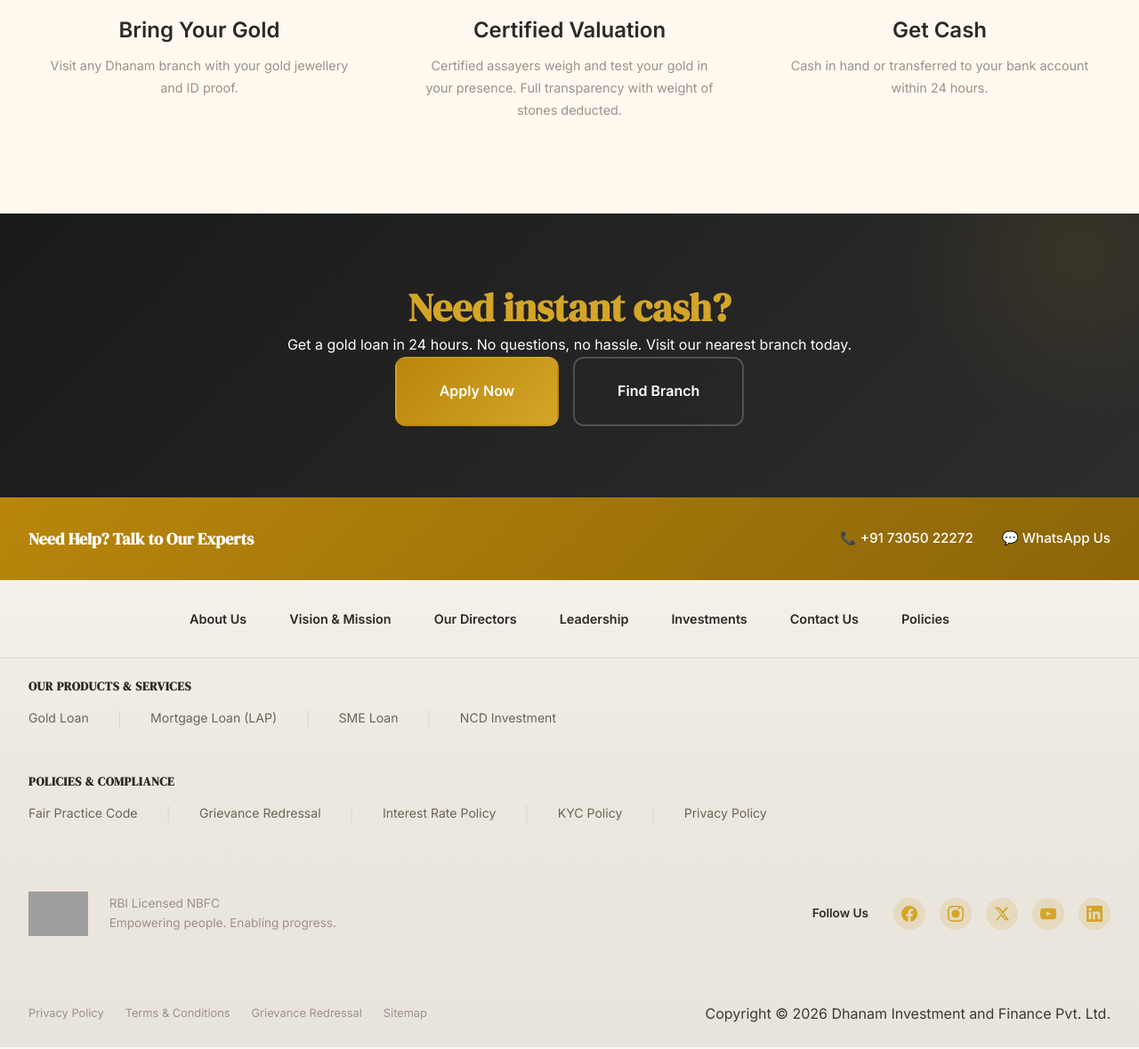
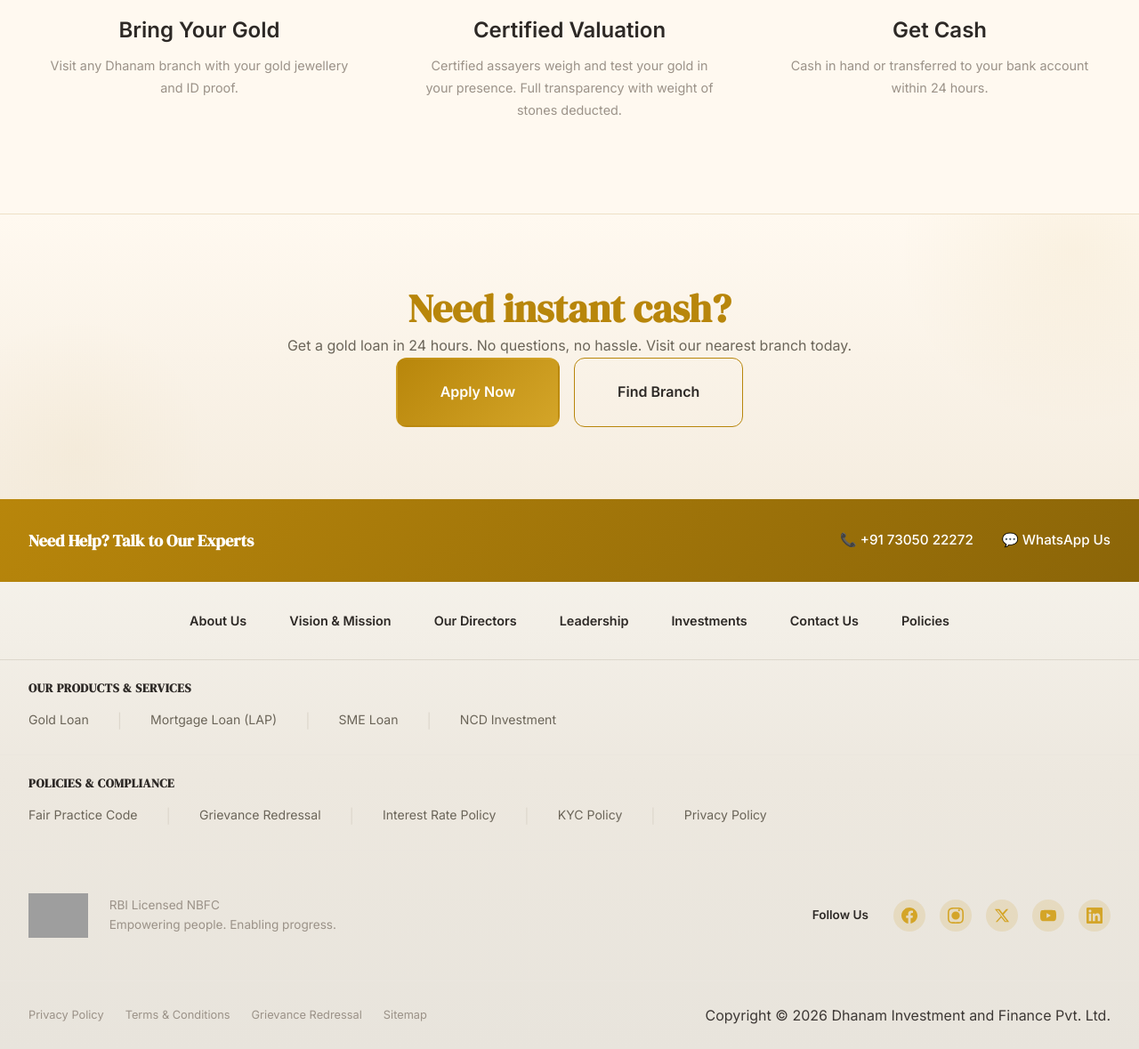
Before and after one commit to prem-kiara/dhanamfinance.io, a PHP site: page /gold-loan.html in a window 1280 px wide. Shown: the part 4750-5929 px from the top of the page at 89% size. Run offline with PHP 8.4, Linux system fonts and the light colour scheme; grey boxes are pictures that could not be loaded.

Commit message:
Replace dark CTA sections with elegant gold-on-cream style across all pages

```diff
--- a/advisory.html
+++ b/advisory.html
@@ -181,13 +181,13 @@
   </section>
 
   <!-- CTA -->
-  <section class="cta-section" style="background:linear-gradient(135deg, #2D2D2D 0%, #1A1A1A 100%);">
+  <section class="cta-section">
     <div class="container" style="position:relative;z-index:1;">
       <div style="text-align:center;max-width:500px;margin:0 auto;">
-        <h2 style="color:white;font-size:2rem;margin-bottom:var(--space-md);">Ready to get started?</h2>
+        <h2 style="font-size:2rem;margin-bottom:var(--space-md);">Ready to get started?</h2>
         <div style="display:flex;gap:var(--space-md);justify-content:center;flex-wrap:wrap;">
           <a href="contact.html#apply" class="btn btn--gold">Apply Now</a>
-          <a href="tel:+917305022272" class="btn btn--outline" style="border-color:rgba(255,255,255,0.3);color:white;">Call Us</a>
+          <a href="tel:+917305022272" class="btn btn--outline" style="border:1.5px solid var(--primary);color:var(--navy);">Call Us</a>
         </div>
       </div>
     </div>
--- a/css/styles.css
+++ b/css/styles.css
@@ -1353,11 +1353,13 @@ select:focus {
    CTA SECTION
    ============================================ */
 .cta-section {
-  background: linear-gradient(135deg, var(--navy) 0%, var(--navy-light) 100%);
-  color: var(--white);
-  padding: var(--space-5xl) var(--space-xl);
+  background: linear-gradient(180deg, #FFF9F0 0%, #F5EDE0 100%);
+  color: var(--navy);
+  padding: var(--space-4xl) var(--space-xl);
   position: relative;
   overflow: hidden;
+  border-top: 1px solid rgba(184,134,11,0.12);
+  border-bottom: 1px solid rgba(184,134,11,0.12);
 }
 
 .cta-section::before {
@@ -1367,7 +1369,18 @@ select:focus {
   right: -10%;
   width: 400px;
   height: 400px;
-  background: radial-gradient(circle, rgba(201, 150, 26, 0.1) 0%, transparent 70%);
+  background: radial-gradient(circle, rgba(184, 134, 11, 0.06) 0%, transparent 70%);
+  border-radius: 50%;
+}
+
+.cta-section::after {
+  content: '';
+  position: absolute;
+  bottom: -30%;
+  left: -5%;
+  width: 300px;
+  height: 300px;
+  background: radial-gradient(circle, rgba(184, 134, 11, 0.04) 0%, transparent 70%);
   border-radius: 50%;
 }
 
@@ -1381,11 +1394,16 @@ select:focus {
 
 .cta-section h2,
 .cta-section p {
-  color: var(--off-white);
+  color: var(--navy);
 }
 
 .cta-section h2 {
-  color: var(--gold-light);
+  color: var(--primary);
+  font-family: var(--font-display);
+}
+
+.cta-section p {
+  color: var(--gray-600);
 }
 
 .cta-section__title {
@@ -1397,7 +1415,7 @@ select:focus {
 .cta-section__text {
   font-size: 1.1rem;
   margin-bottom: var(--space-2xl);
-  color: var(--off-white);
+  color: var(--gray-600);
 }
 
 .cta-section__action {
--- a/directors.html
+++ b/directors.html
@@ -140,13 +140,13 @@
   </section>
 
   <!-- CTA -->
-  <section class="cta-section" style="background:linear-gradient(135deg, #2D2D2D 0%, #1A1A1A 100%);">
+  <section class="cta-section">
     <div class="container" style="position:relative;z-index:1;">
       <div style="text-align:center;max-width:500px;margin:0 auto;">
-        <h2 style="color:white;font-size:2rem;margin-bottom:var(--space-md);">Ready to get started?</h2>
+        <h2 style="font-size:2rem;margin-bottom:var(--space-md);">Ready to get started?</h2>
         <div style="display:flex;gap:var(--space-md);justify-content:center;flex-wrap:wrap;">
           <a href="contact.html#apply" class="btn btn--gold">Apply Now</a>
-          <a href="tel:+917305022272" class="btn btn--outline" style="border-color:rgba(255,255,255,0.3);color:white;">Call Us</a>
+          <a href="tel:+917305022272" class="btn btn--outline" style="border:1.5px solid var(--primary);color:var(--navy);">Call Us</a>
         </div>
       </div>
     </div>
--- a/gold-loan.html
+++ b/gold-loan.html
@@ -308,13 +308,13 @@
   </section>
 
   <!-- CTA -->
-  <section class="cta-section fade-up" style="background:linear-gradient(135deg, #1A1A1A, #2D2D2D);">
+  <section class="cta-section fade-up">
     <div class="container text-center">
-      <h2 style="color:var(--gold-light);">Need instant cash?</h2>
+      <h2>Need instant cash?</h2>
       <p>Get a gold loan in 24 hours. No questions, no hassle. Visit our nearest branch today.</p>
       <div style="display:flex;gap:var(--space-md);justify-content:center;flex-wrap:wrap;">
         <a href="contact.html#apply" class="btn btn--gold btn--lg">Apply Now</a>
-        <a href="contact.html" class="btn btn--lg" style="background:transparent;color:white;border-color:rgba(255,255,255,0.2);">Find Branch</a>
+        <a href="contact.html" class="btn btn--lg" style="background:transparent;color:var(--navy);border:1.5px solid var(--primary);">Find Branch</a>
       </div>
     </div>
   </section>
--- a/investors.html
+++ b/investors.html
@@ -599,13 +599,13 @@
   </section>
 
   <!-- CTA SECTION -->
-  <section class="cta-section fade-up" style="background:linear-gradient(135deg, #1A1A1A, #2D2D2D);" id="invest">
+  <section class="cta-section fade-up" id="invest">
     <div class="container text-center">
-      <h2 style="color:var(--gold-light);margin-bottom:var(--space-lg);">Start Investing Today</h2>
+      <h2 style="margin-bottom:var(--space-lg);">Start Investing Today</h2>
       <p style="margin-bottom:var(--space-xl);">Double your wealth with Dhanam's secured, credit-rated NCDs. Assured returns, minimal documentation, trusted NBFC.</p>
       <div style="display:flex;gap:var(--space-md);justify-content:center;flex-wrap:wrap;">
         <a href="contact.html#apply" class="btn btn--gold btn--lg">Apply Now</a>
-        <a href="contact.html" class="btn btn--lg" style="background:transparent;color:white;border-color:rgba(255,255,255,0.2);">Contact Us</a>
+        <a href="contact.html" class="btn btn--lg" style="background:transparent;color:var(--navy);border:1.5px solid var(--primary);">Contact Us</a>
       </div>
     </div>
   </section>
--- a/mortgage-loan.html
+++ b/mortgage-loan.html
@@ -389,13 +389,13 @@
   </section>
 
   <!-- CTA -->
-  <section class="cta-section fade-up" style="background:linear-gradient(135deg, #1A1A1A, #2D2D2D);">
+  <section class="cta-section fade-up">
     <div class="container text-center">
-      <h2 style="color:var(--gold-light);">Ready to own your dream property?</h2>
+      <h2>Ready to own your dream property?</h2>
       <p>Apply now and get sanctioned within 2-7 working days. Up to ₹5 crore, tenure up to 15 years.</p>
       <div style="display:flex;gap:var(--space-md);justify-content:center;flex-wrap:wrap;">
         <a href="contact.html#apply" class="btn btn--gold btn--lg">Apply for Mortgage</a>
-        <a href="contact.html" class="btn btn--lg" style="background:transparent;color:white;border-color:rgba(255,255,255,0.2);">Call Us</a>
+        <a href="contact.html" class="btn btn--lg" style="background:transparent;color:var(--navy);border:1.5px solid var(--primary);">Call Us</a>
       </div>
     </div>
   </section>
--- a/sme-loan.html
+++ b/sme-loan.html
@@ -280,13 +280,13 @@
   </section>
 
   <!-- CTA -->
-  <section class="cta-section fade-up" style="background:linear-gradient(135deg, #1A1A1A, #2D2D2D);">
+  <section class="cta-section fade-up">
     <div class="container text-center">
-      <h2 style="color:var(--gold-light);">Ready to grow your business?</h2>
+      <h2>Ready to grow your business?</h2>
       <p>Get the capital you need with faster approvals and flexible terms. Let's discuss your financing needs.</p>
       <div style="display:flex;gap:var(--space-md);justify-content:center;flex-wrap:wrap;">
         <a href="contact.html#apply" class="btn btn--gold btn--lg">Apply for SME Loan</a>
-        <a href="contact.html" class="btn btn--lg" style="background:transparent;color:white;border-color:rgba(255,255,255,0.2);">Speak with Expert</a>
+        <a href="contact.html" class="btn btn--lg" style="background:transparent;color:var(--navy);border:1.5px solid var(--primary);">Speak with Expert</a>
       </div>
     </div>
   </section>
```
Also changed, not shown: about.html (+4 -4 lines), leadership.html (+4 -4 lines), policies.html (+4 -4 lines), vision-mission.html (+4 -4 lines).
